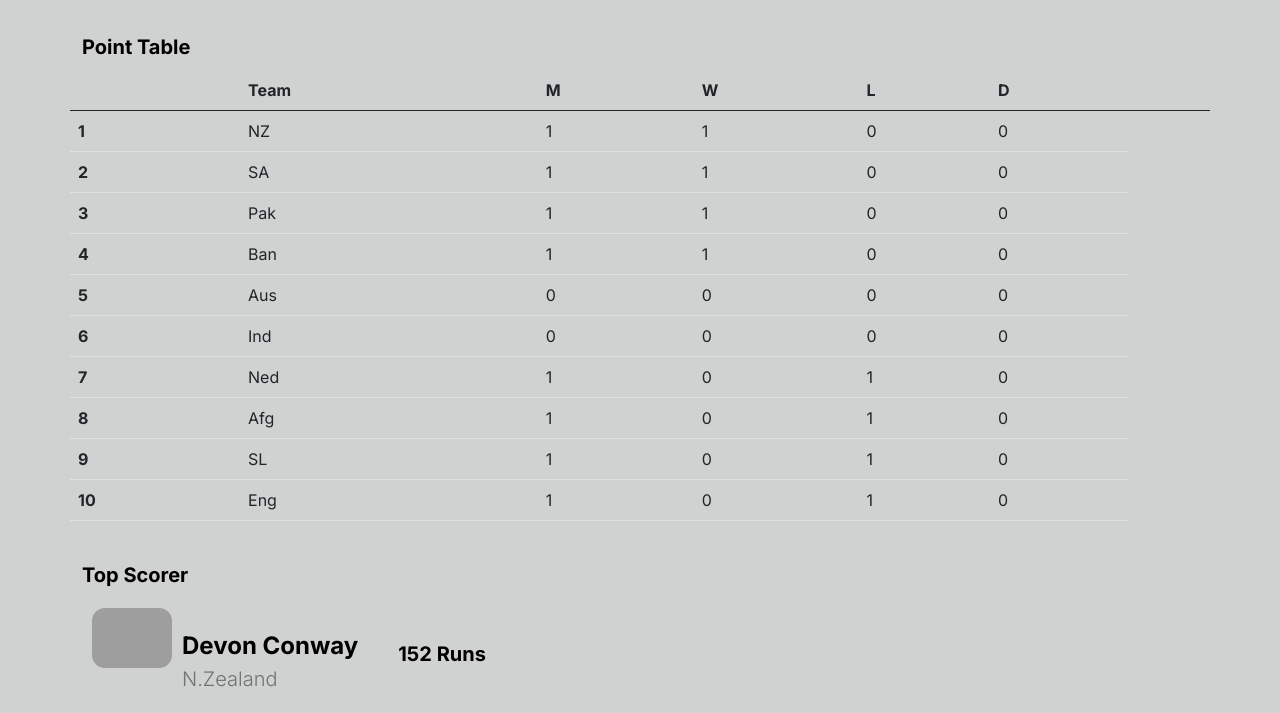
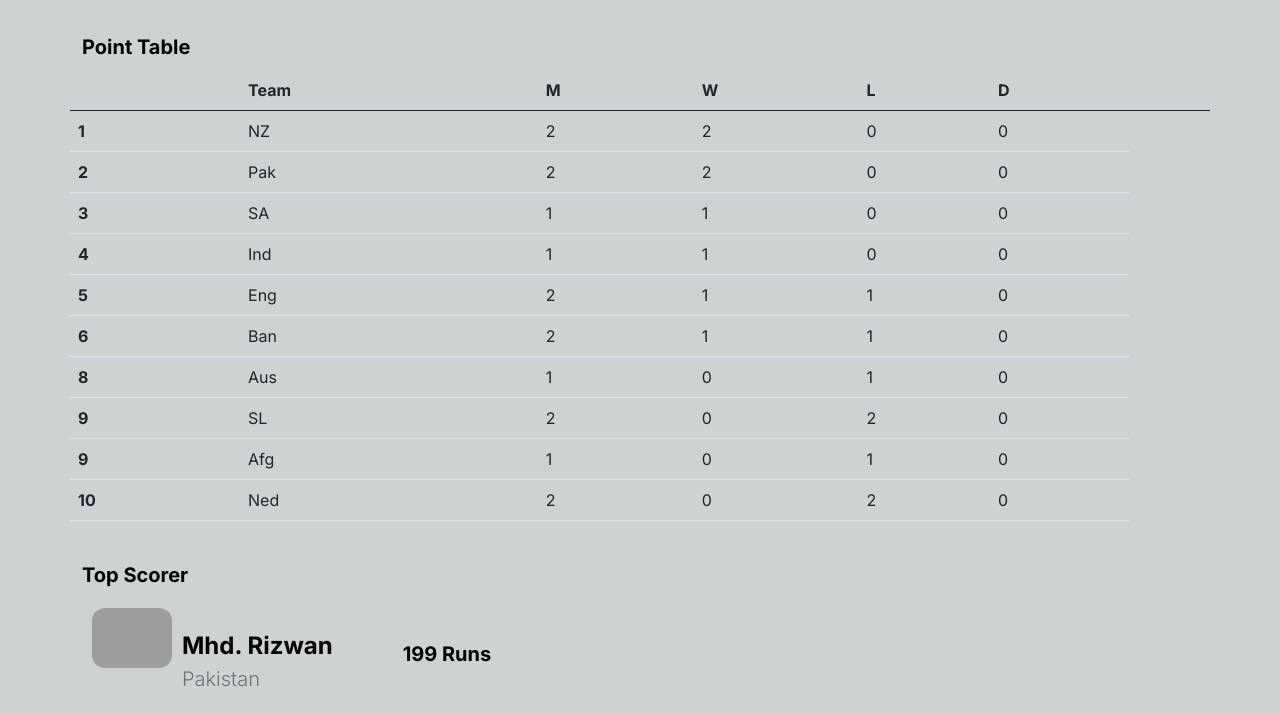
Before and after one commit to deep2413/WC23, a plain HTML site: page stats.html in a window 1280 px wide. Shown: the part 239-952 px from the top of the page. Drawn offline with Linux system fonts and the light colour scheme; grey boxes are pictures that could not be loaded.

Commit message:
Update stats.html

```diff
--- a/stats.html
+++ b/stats.html
@@ -106,14 +106,24 @@ https://www.tooplate.com/view/2127-little-fashion
                           <tr>
                             <th scope="row">1</th>
                             <td>NZ</td>
-                            <td>1</td>
-                            <td>1</td>
+                            <td>2</td>
+                            <td>2</td>
                             <td>0</td>
                             <td>0</td>
                           </tr>
                           <tr>
                             <th scope="row">2</th>
 
+                            <td>Pak</td>
+                            <td>2</td>
+                            <td>2</td>
+                            <td>0</td>
+                            <td>0</td>
+
+                          </tr>
+
+                          <tr>
+                            <th scope="row">3</th>
                             <td>SA</td>
                             <td>1</td>
                             <td>1</td>
@@ -123,18 +133,8 @@ https://www.tooplate.com/view/2127-little-fashion
                           </tr>
 
                           <tr>
-                            <th scope="row">3</th>
-                            <td>Pak</td>
-                            <td>1</td>
-                            <td>1</td>
-                            <td>0</td>
-                            <td>0</td>
-
-                          </tr>
-
-                          <tr>
                             <th scope="row">4</th>
-                            <td>Ban</td>
+                            <td>Ind</td>
                             <td>1</td>
                             <td>1</td>
                             <td>0</td>
@@ -144,46 +144,47 @@ https://www.tooplate.com/view/2127-little-fashion
                           <tr>
 
                             <th scope="row">5</th>
-                            <td>Aus</td>
-                            <td>0</td>
-                            <td>0</td>
-                            <td>0</td>
+                            <td>Eng</td>
+                            <td>2</td>
+                            <td>1</td>
+                            <td>1</td>
                             <td>0</td>
 
                           </tr>
 
                           <tr>
                             <th scope="row">6</th>
-                            <td>Ind</td>
-                            <td>0</td>
-                            <td>0</td>
-                            <td>0</td>
+                            <td>Ban</td>
+                            <td>2</td>
+                            <td>1</td>
+                            <td>1</td>
                             <td>0</td>
                           </tr>
 
                           <tr>
-                            <th scope="row">7</th>
-                            <td>Ned</td>
+                            <th scope="row">8</th>
+                            <td>Aus</td>
                             <td>1</td>
                             <td>0</td>
                             <td>1</td>
                             <td>0</td>
 
+
                           </tr>
 
                           <tr>
-                            <th scope="row">8</th>
-                            <td>Afg</td>
-                            <td>1</td>
+                            <th scope="row">9</th>
+                            <td>SL</td>
+                            <td>2</td>
                             <td>0</td>
-                            <td>1</td>
+                            <td>2</td>
                             <td>0</td>
 
                           </tr>
 
                           <tr>
                             <th scope="row">9</th>
-                            <td>SL</td>
+                            <td>Afg</td>
                             <td>1</td>
                             <td>0</td>
                             <td>1</td>
@@ -195,10 +196,10 @@ https://www.tooplate.com/view/2127-little-fashion
                           <tr>
                             <th scope="row">10</th>
 
-                            <td>Eng</td>
-                            <td>1</td>
+                            <td>Ned</td>
+                            <td>2</td>
                             <td>0</td>
-                            <td>1</td>
+                            <td>2</td>
                             <td>0</td>
 
                           </tr>
@@ -214,17 +215,15 @@ https://www.tooplate.com/view/2127-little-fashion
                         <div class="  col-12 d-flex">
 
                             <div>
-                                <img width="100px" class="img-fuild" src="https://www.cricbuzz.com/a/img/v1/152x152/i1/c351799/devon-conway.jpg" style="border-radius: 23px; padding: 10px;">
+                                <img width="100px" class="img-fuild" src="https://www.cricbuzz.com/a/img/v1/152x152/i1/c352426/mohammad-rizwan.jpg" style="border-radius: 23px; padding: 10px;">
                             </div>
                             <div style="display: flex; align-items: center; width: 100%; ">
-                                <h5 style="margin-top: 30px;">Devon Conway  <p>N.Zealand</p></h5>
-                                <h6 style="margin-left: 40px;">152 Runs</h6>
+                                <h5 style="margin-top: 30px;">Mhd. Rizwan<p>Pakistan</p></h5>
+                                <h6 style="margin-left: 70px;">199 Runs</h6>
 
                             </div>
 
                         </div>
-
-
 
 
                     <h6 style="margin-top: 23px;">Top Bowler</h6>
@@ -233,11 +232,11 @@ https://www.tooplate.com/view/2127-little-fashion
                         <div class=" col-12 d-flex">
 
                             <div>
-                                <img width="100px" class="img-fuild" src="https://www.cricbuzz.com/a/img/v1/152x152/i1/c352467/bas-de-leede.jpg" style="border-radius: 23px; padding: 10px;">
+                                <img width="100px" class="img-fuild" src="https://www.cricbuzz.com/a/img/v1/152x152/i1/c351608/mitchell-santner.jpg" style="border-radius: 23px; padding: 10px;">
                             </div>
                             <div style="display: flex; align-items: center; width: 100%; ">
-                                <h5 style="margin-top: 30px;">Bas de Leede<p>Netherlands</p></h5>
-                                <h6 style="margin-left: 70px;">4 Wickets</h6>
+                                <h5 style="margin-top: 30px;">Mitchell Santner<p>N.Zealand</p></h5>
+                                <h6 style="margin-left: 30px;">7 Wickets</h6>
 
                             </div>
 
```
